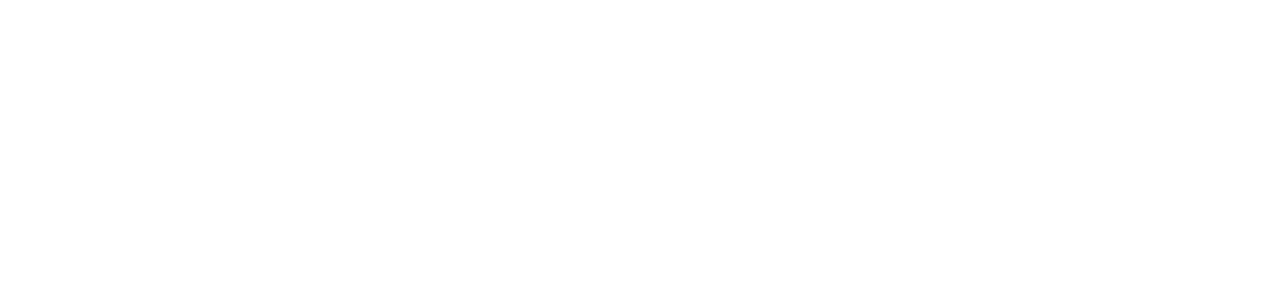
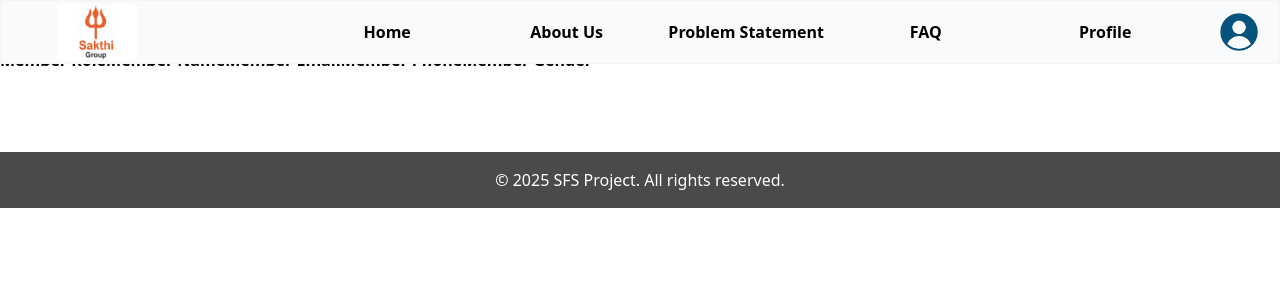
Before and after one commit to damodara2006/Project_SFS, a React (Vite) app in the folder frontend/: page /student in a window 1280 px wide. Before the commit this address had no page. Shown: the top 300 px of the page. Built offline with nearby package versions, Linux system fonts and the light colour scheme.

Commit message:
feat: add SdDashboard and TeamDetails components; include Header and Footer in TeamDetails

```diff
--- a/frontend/src/App.jsx
+++ b/frontend/src/App.jsx
@@ -2,6 +2,7 @@
 import { BrowserRouter, Route, Routes } from "react-router-dom"
 import Register from "./components/Register"
 import Home from "./pages/Home"
+import SdDashboard from './pages/student/SdDashboard';
 
 function App() {
 
@@ -11,6 +12,7 @@
         <Route path="/" element={<Home/>} />
         <Route path="/login" element={<Login />} />
         <Route path="/register" element={<Register />}/>
+        <Route path="/student" element={<SdDashboard />} />
       </Routes>
     </BrowserRouter>
 
--- a/frontend/src/pages/student/SdDashboard.jsx
+++ b/frontend/src/pages/student/SdDashboard.jsx
@@ -1,5 +1,9 @@
+import TeamDetails from "./TeamDetails";
+
 const SdDashboard = () => {
-    return <div>Student Dashboard</div>;
+    return <div>
+        <TeamDetails/>
+    </div>;
 }
 
 export default SdDashboard;
--- /dev/null
+++ b/frontend/src/pages/student/TeamDetails.jsx
@@ -0,0 +1,37 @@
+import React from 'react'
+import Footer from '../../components/Footer';
+import Header from '../../components/Header';
+
+
+const TeamDetails = () => {
+  return (
+    <div>
+        <Header />
+        <div>
+            <h1>Team Details</h1>
+            <div>
+                <div></div>
+                <div></div>
+                <div></div>
+                <div></div>
+                <div></div>
+            </div>
+            <h1>Member Details</h1>
+            <table>
+                <thead>
+                    <tr>
+                        <th>Member Role</th>
+                        <th>Member Name</th>
+                        <th>Member Email</th>
+                        <th>Member Phone</th>
+                        <th>Member Gender</th>
+                    </tr>
+                </thead>
+            </table>
+        </div>
+        <Footer />
+    </div>
+  )
+}
+
+export default TeamDetails;
```
